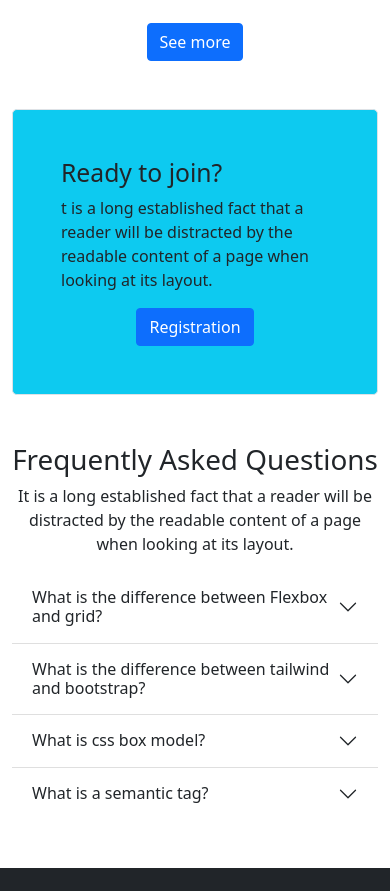
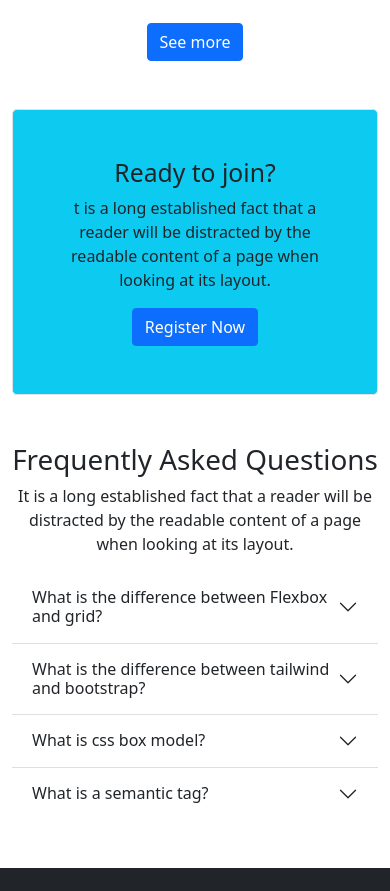
Before and after one commit to alamin-18/tech-education, a plain HTML site: page index.html in a window 390 px wide. Shown: the part 3857-4748 px from the top of the page. Drawn offline with nearby package versions, Linux system fonts and the light colour scheme.

Commit message:
carousel modify

```diff
--- a/index.html
+++ b/index.html
@@ -54,10 +54,11 @@
                 <div class="carousel-inner">
                   <div class="carousel-item active">
                     <img src="images/cover/cover-1.png" class="d-block w-100" alt="...">
-                    <div class="carousel-caption  d-md-block">
+                    <div class="carousel-caption text-wrap d-block d-md-block d-lg-block d-sm-none">
                       <h5>Get Started Digital Learning</h5>
                       <p>It is a long established fact that a reader will be distracted by the readable content of a page when looking at its layout.</p>
                       <button class="btn btn-primary">Get Started</button>
+                      <!-- text-nowrap -->
                     </div>
                   </div>
                   <div class="carousel-item">
@@ -209,14 +210,14 @@
             </div>
         </section>
         <section class="mt-5">
-            <div class="border rounded-3 bg-info d-flex justify-content-between align-items-center flex-column flex-md-row   p-5">
-                <div>
+            <div class="border rounded-3 bg-info d-flex justify-content-between align-items-center flex-column flex-md-column flex-lg-row flex-sm-column   p-5">
+                <div class=" text-center text-md-center text-lg-start text-sm-center">
                     <h2>Ready to join?</h2>
                 <p>t is a long established fact that a reader will be distracted by the readable content of a page when looking at its layout.</p>
                 </div>
                 <div>
                     <button type="button" class="btn btn-primary" data-bs-toggle="modal" data-bs-target="#exampleModal">
-                        Registration
+                      Register Now
                       </button>
                 </div>
             </div>
@@ -225,7 +226,7 @@
                 <div class="modal-dialog">
                 <div class="modal-content">
                     <div class="modal-header">
-                    <h5 class="modal-title" id="exampleModalLabel">Registration Now</h5>
+                    <h5 class="modal-title" id="exampleModalLabel">Register Now</h5>
                     <button type="button" class="btn-close" data-bs-dismiss="modal" aria-label="Close"></button>
                     </div>
                     <div class="modal-body">
```
